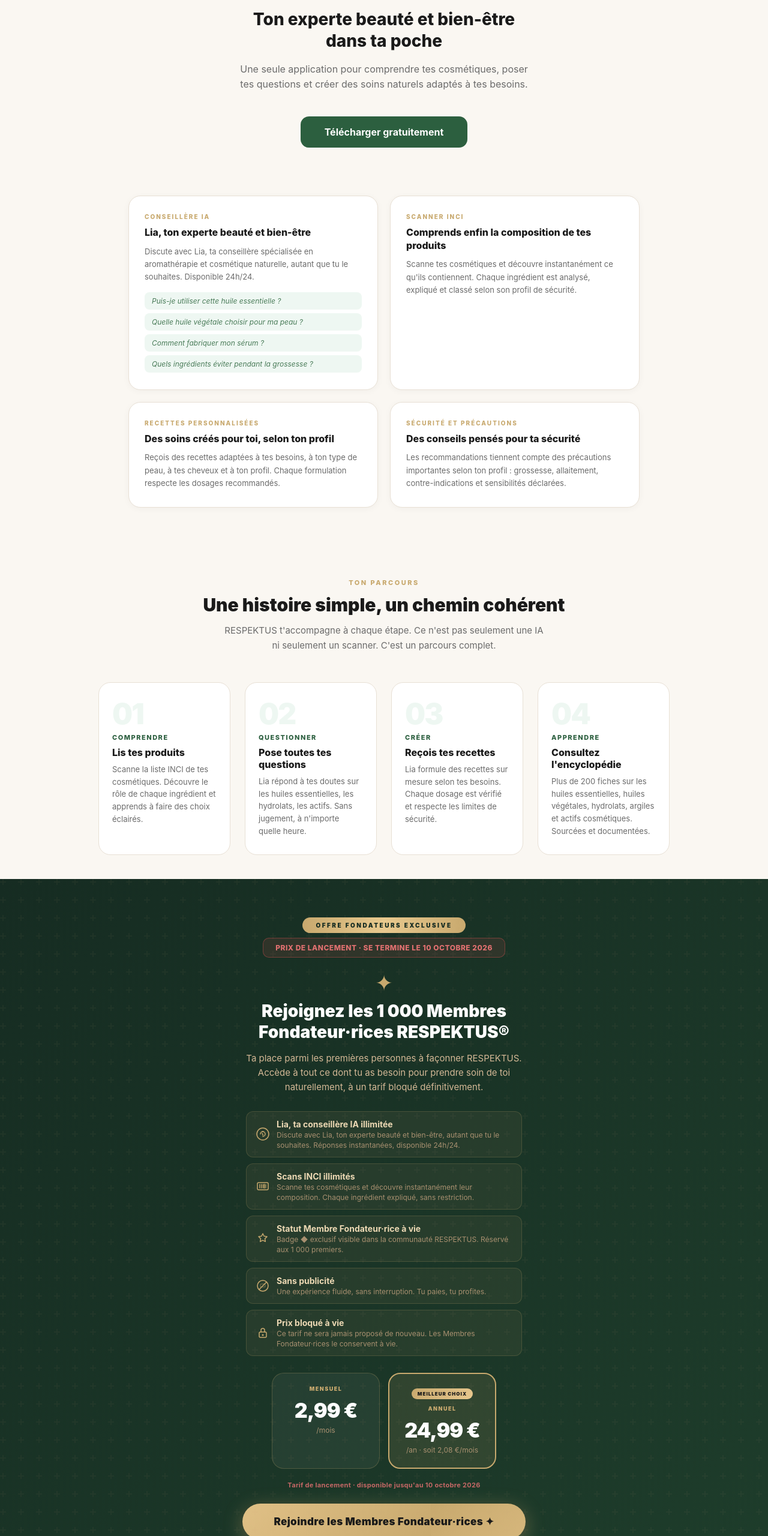
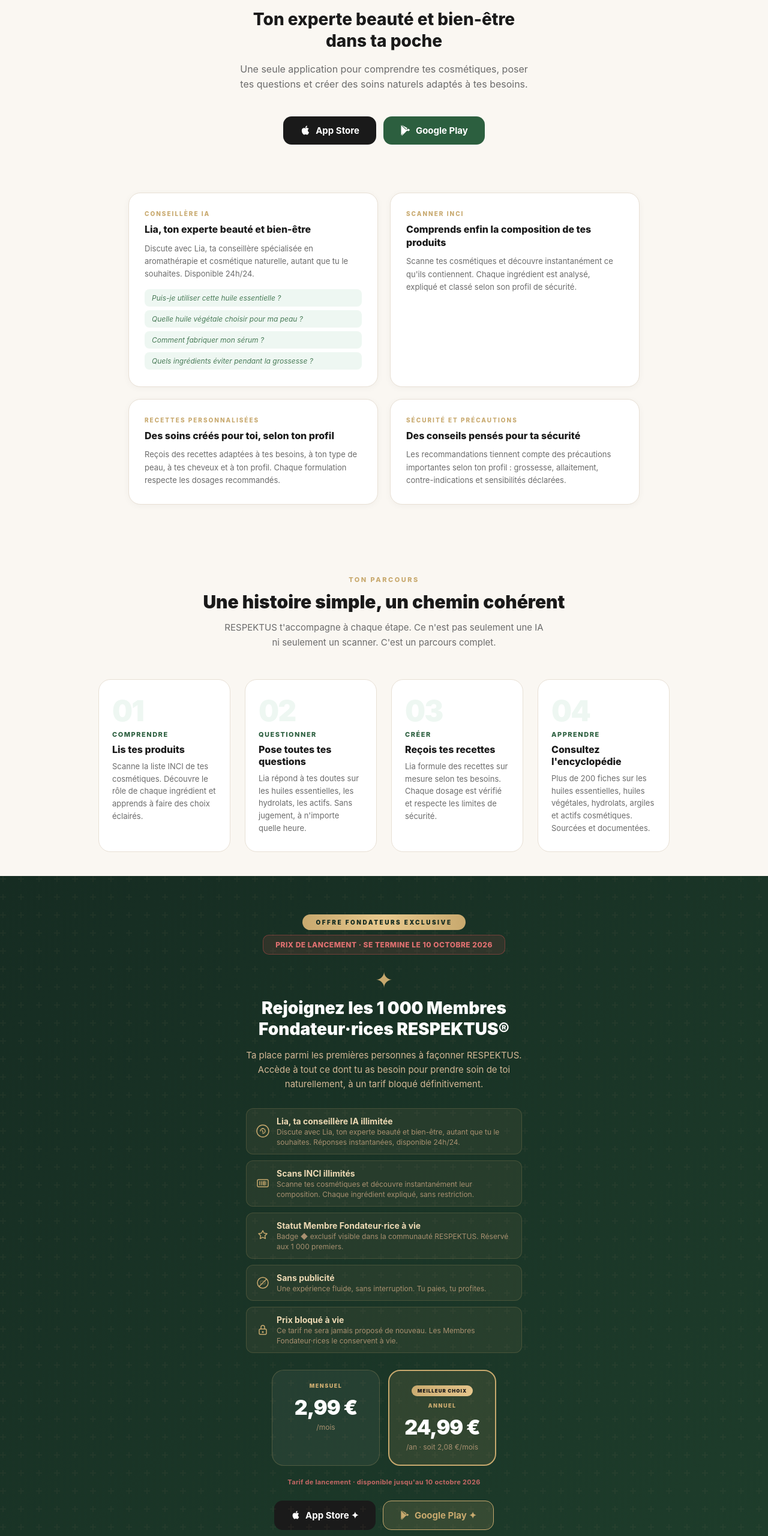
Before and after one commit to salwabenahmed/respektus-web, a website: page index.html in a window 1280 px wide. Shown: the part 240-2800 px from the top of the page at 60% size. Drawn offline with Linux system fonts and the light colour scheme; no server answers.

Commit message:
Boutons App Store et Google Play avec détection OS

```diff
--- a/index.html
+++ b/index.html
@@ -58,6 +58,11 @@ body{font-family:-apple-system,BlinkMacSystemFont,'Segoe UI',Roboto,sans-serif;b
 .title{font-size:28px;font-weight:800;line-height:1.3;margin-bottom:16px}
 .subtitle{font-size:16px;color:#6B6B6B;line-height:1.6;max-width:500px;margin:0 auto 40px}
 .cta{display:inline-block;background:#2C5F3F;color:#FFF;padding:16px 40px;border-radius:14px;font-size:16px;font-weight:700;text-decoration:none}
+.store-btns{display:flex;gap:12px;justify-content:center;flex-wrap:wrap;margin-top:4px}
+.store-btn{display:inline-flex;align-items:center;gap:8px;padding:14px 28px;border-radius:14px;font-size:15px;font-weight:700;text-decoration:none;transition:opacity .2s}
+.store-btn:hover{opacity:0.85}
+.store-apple{background:#1A1A1A;color:#FFF}
+.store-google{background:#2C5F3F;color:#FFF}
 .features{display:grid;grid-template-columns:repeat(2,1fr);gap:20px;padding:20px 24px 48px;max-width:900px;margin:0 auto}
 .feature{background:#FFF;border-radius:20px;padding:28px 26px;box-shadow:0 2px 12px rgba(0,0,0,0.04);border:1px solid #E8E0D5;display:flex;flex-direction:column}
 .feature-label{font-size:10px;font-weight:800;color:#C8A96E;letter-spacing:2px;text-transform:uppercase;margin-bottom:10px}
@@ -159,7 +164,25 @@ body{font-family:-apple-system,BlinkMacSystemFont,'Segoe UI',Roboto,sans-serif;b
 <div class="tagline">Respectez votre nature, révélez votre beauté</div>
 <h1 class="title">Ton experte beauté et bien-être<br>dans ta poche</h1>
 <p class="subtitle">Une seule application pour comprendre tes cosmétiques, poser tes questions et créer des soins naturels adaptés à tes besoins.</p>
-<a href="https://apps.apple.com/app/id6771922081" class="cta">Télécharger gratuitement</a>
+<div class="store-btns">
+  <a href="https://apps.apple.com/app/id6771922081" class="store-btn store-apple" id="btnApple">
+    <svg width="18" height="18" viewBox="0 0 24 24" fill="currentColor"><path d="M18.71 19.5c-.83 1.24-1.71 2.45-3.05 2.47-1.34.03-1.77-.79-3.29-.79-1.53 0-2 .77-3.27.82-1.31.05-2.3-1.32-3.14-2.53C4.25 17 2.94 12.45 4.7 9.39c.87-1.52 2.43-2.48 4.12-2.51 1.28-.02 2.5.87 3.29.87.78 0 2.26-1.07 3.8-.91.65.03 2.47.26 3.64 1.98-.09.06-2.17 1.28-2.15 3.81.03 3.02 2.65 4.03 2.68 4.04-.03.07-.42 1.44-1.38 2.83M13 3.5c.73-.83 1.94-1.46 2.94-1.5.13 1.17-.34 2.35-1.04 3.19-.69.85-1.83 1.51-2.95 1.42-.15-1.15.41-2.35 1.05-3.11"/></svg>
+    App Store
+  </a>
+  <a href="https://play.google.com/store/apps/details?id=com.respektus.app" class="store-btn store-google" id="btnGoogle">
+    <svg width="18" height="18" viewBox="0 0 24 24" fill="currentColor"><path d="M3.18 23.76c.3.17.64.24.98.2l12.1-12.1-2.56-2.56-10.52 14.46zM20.6 10.38l-2.96-1.7-2.88 2.88 2.88 2.88 2.98-1.71a1.68 1.68 0 000-2.35zM2.01 1.05a1.68 1.68 0 00-.01.5v20.9c0 .17.02.34.07.5l.1-.1L13.48 12 2.18 1.15l-.17-.1zM3.18.24L16.1 7.44l-2.62 2.62L3.16.44l.02-.2z"/></svg>
+    Google Play
+  </a>
+</div>
+<script>
+(function(){
+  var ua=navigator.userAgent||'';
+  var isIOS=/iPhone|iPad|iPod/i.test(ua);
+  var isAndroid=/Android/i.test(ua);
+  if(isIOS){document.getElementById('btnGoogle').style.display='none';}
+  else if(isAndroid){document.getElementById('btnApple').style.display='none';}
+})();
+</script>
 </div>
 <div class="features">
 <div class="feature">
@@ -280,7 +303,25 @@ body{font-family:-apple-system,BlinkMacSystemFont,'Segoe UI',Roboto,sans-serif;b
 </div>
 <div class="fondatrice-price-deadline">Tarif de lancement · disponible jusqu'au 10 octobre 2026</div>
 <div class="fondatrice-cta-wrap">
-  <a href="https://apps.apple.com/app/id6771922081" class="fondatrice-cta">Rejoindre les Membres Fondateur·rices ✦</a>
+  <div class="store-btns">
+    <a href="https://apps.apple.com/app/id6771922081" class="store-btn store-apple" id="btnApple2">
+      <svg width="16" height="16" viewBox="0 0 24 24" fill="currentColor"><path d="M18.71 19.5c-.83 1.24-1.71 2.45-3.05 2.47-1.34.03-1.77-.79-3.29-.79-1.53 0-2 .77-3.27.82-1.31.05-2.3-1.32-3.14-2.53C4.25 17 2.94 12.45 4.7 9.39c.87-1.52 2.43-2.48 4.12-2.51 1.28-.02 2.5.87 3.29.87.78 0 2.26-1.07 3.8-.91.65.03 2.47.26 3.64 1.98-.09.06-2.17 1.28-2.15 3.81.03 3.02 2.65 4.03 2.68 4.04-.03.07-.42 1.44-1.38 2.83M13 3.5c.73-.83 1.94-1.46 2.94-1.5.13 1.17-.34 2.35-1.04 3.19-.69.85-1.83 1.51-2.95 1.42-.15-1.15.41-2.35 1.05-3.11"/></svg>
+      App Store ✦
+    </a>
+    <a href="https://play.google.com/store/apps/details?id=com.respektus.app" class="store-btn" style="background:rgba(200,169,110,0.15);border:1.5px solid #C8A96E;color:#C8A96E;" id="btnGoogle2">
+      <svg width="16" height="16" viewBox="0 0 24 24" fill="currentColor"><path d="M3.18 23.76c.3.17.64.24.98.2l12.1-12.1-2.56-2.56-10.52 14.46zM20.6 10.38l-2.96-1.7-2.88 2.88 2.88 2.88 2.98-1.71a1.68 1.68 0 000-2.35zM2.01 1.05a1.68 1.68 0 00-.01.5v20.9c0 .17.02.34.07.5l.1-.1L13.48 12 2.18 1.15l-.17-.1zM3.18.24L16.1 7.44l-2.62 2.62L3.16.44l.02-.2z"/></svg>
+      Google Play ✦
+    </a>
+  </div>
+  <script>
+  (function(){
+    var ua=navigator.userAgent||'';
+    var isIOS=/iPhone|iPad|iPod/i.test(ua);
+    var isAndroid=/Android/i.test(ua);
+    if(isIOS&&document.getElementById('btnGoogle2'))document.getElementById('btnGoogle2').style.display='none';
+    else if(isAndroid&&document.getElementById('btnApple2'))document.getElementById('btnApple2').style.display='none';
+  })();
+  </script>
   <p class="fondatrice-note">3 jours gratuits · sans engagement · annulable à tout moment</p>
 </div>
 </section>
```
